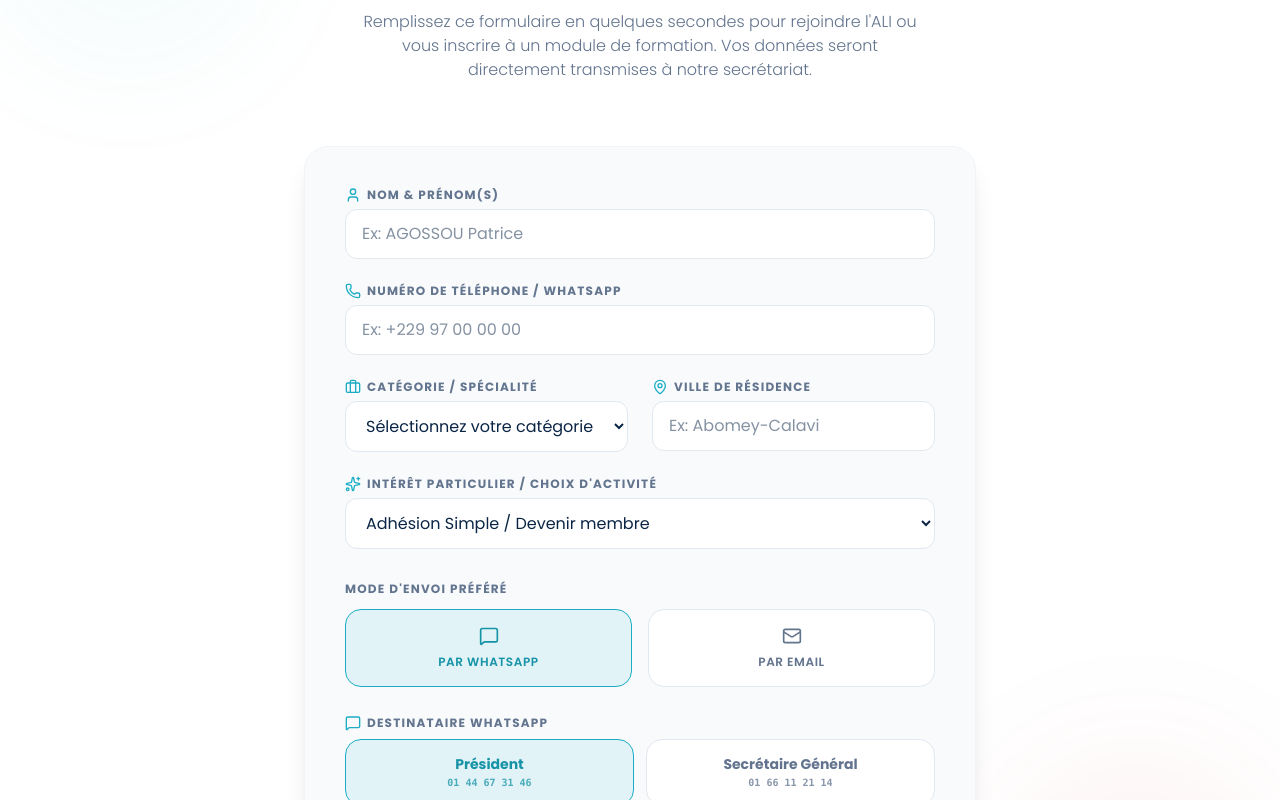
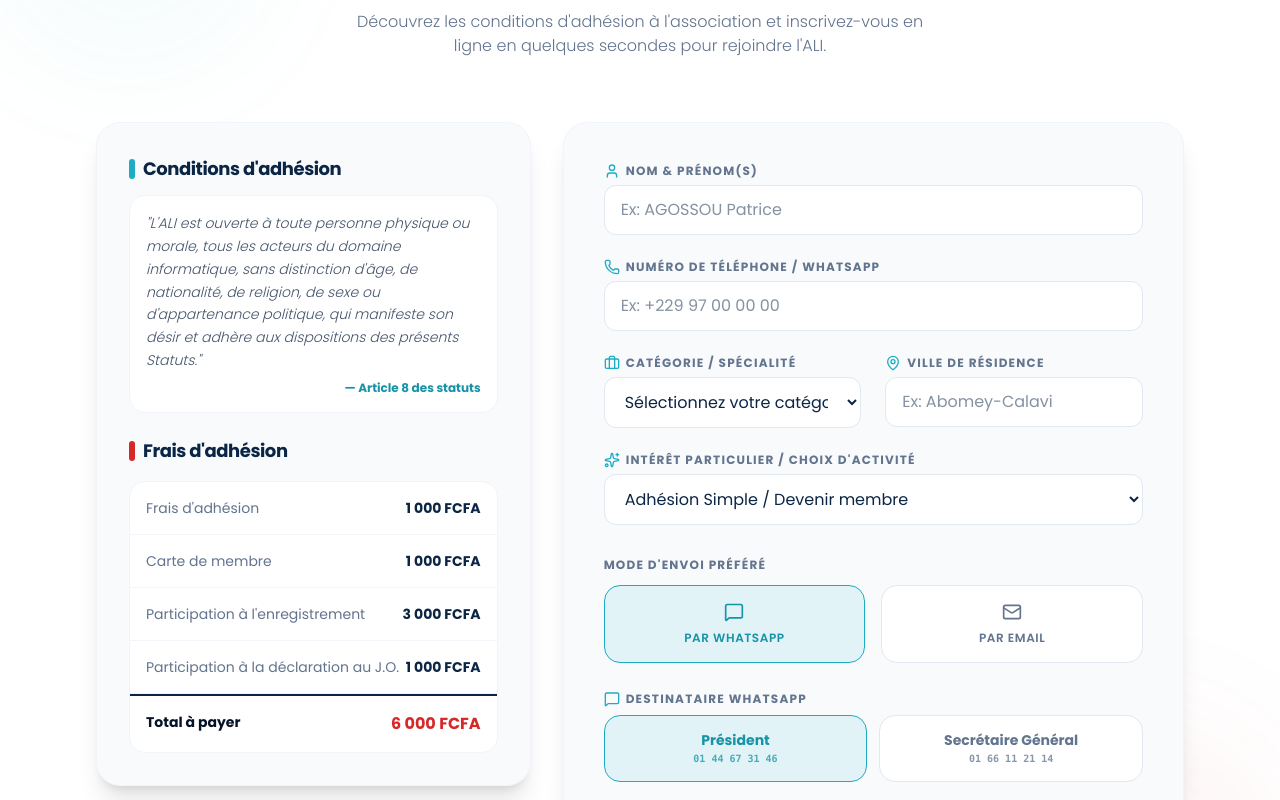
Before and after one commit to joviale1/association-leaders-informaticiens, a React (Vite) app: page / in a window 1280 px wide. Shown: the part 6440-7240 px from the top of the page. Built offline with nearby package versions, Linux system fonts and the light colour scheme.

Commit message:
feat(membership): update membership registration layout
Expand container width and introduce a side-by-side grid layout to accommodate membership conditions and fees information alongside the registration form.

```diff
--- a/src/components/DevenirMembreForm.tsx
+++ b/src/components/DevenirMembreForm.tsx
@@ -106,7 +106,7 @@ Merci de confirmer mon inscription.`;
       <div className="absolute top-0 left-0 w-64 h-64 bg-turquoise-500/5 rounded-full blur-3xl pointer-events-none" />
       <div className="absolute bottom-0 right-0 w-72 h-72 bg-[#D62828]/5 rounded-full blur-3xl pointer-events-none" />
 
-      <div className="max-w-4xl mx-auto px-4 sm:px-6 lg:px-8 relative z-10">
+      <div className="max-w-6xl mx-auto px-4 sm:px-6 lg:px-8 relative z-10">
 
         {/* Section Header */}
         <div className="text-center space-y-4 mb-16">
@@ -118,12 +118,58 @@ Merci de confirmer mon inscription.`;
             Devenir Membre / S'inscrire
           </h2>
           <p className="text-sm sm:text-base text-slate-500 max-w-xl mx-auto font-light">
-            Remplissez ce formulaire en quelques secondes pour rejoindre l'ALI ou vous inscrire à un module de formation. Vos données seront directement transmises à notre secrétariat.
+            Découvrez les conditions d'adhésion à l'association et inscrivez-vous en ligne en quelques secondes pour rejoindre l'ALI.
           </p>
         </div>
 
-        {/* Form Container with interactive animations */}
-        <div className="bg-[#f8fafc] rounded-3xl p-6 sm:p-10 border border-slate-100 shadow-xl max-w-2xl mx-auto text-left">
+        {/* Content Layout Grid */}
+        <div className="grid grid-cols-1 lg:grid-cols-12 gap-8 items-start">
+
+          {/* Conditions & Fees Block */}
+          <div className="lg:col-span-5 bg-[#f8fafc] rounded-3xl p-6 sm:p-8 border border-slate-100 shadow-xl space-y-6 text-left">
+            <div>
+              <h3 className="text-lg font-black text-marine-900 tracking-tight flex items-center gap-2 mb-3">
+                <span className="w-1.5 h-5 bg-turquoise-500 rounded-full" />
+                Conditions d'adhésion
+              </h3>
+              <p className="text-xs sm:text-sm text-slate-600 leading-relaxed italic font-light bg-white p-4 rounded-2xl border border-slate-100 relative">
+                "L'ALI est ouverte à toute personne physique ou morale, tous les acteurs du domaine informatique, sans distinction d'âge, de nationalité, de religion, de sexe ou d'appartenance politique, qui manifeste son désir et adhère aux dispositions des présents Statuts."
+                <span className="block mt-2 text-right text-xs font-bold text-turquoise-600 not-italic">— Article 8 des statuts</span>
+              </p>
+            </div>
+
+            <div className="space-y-4">
+              <h3 className="text-lg font-black text-marine-900 tracking-tight flex items-center gap-2">
+                <span className="w-1.5 h-5 bg-[#D62828] rounded-full" />
+                Frais d'adhésion
+              </h3>
+              <div className="bg-white rounded-2xl border border-slate-100 overflow-hidden divide-y divide-slate-100">
+                <div className="p-4 flex justify-between text-xs sm:text-sm">
+                  <span className="text-slate-500">Frais d'adhésion</span>
+                  <span className="font-extrabold text-marine-900">1 000 FCFA</span>
+                </div>
+                <div className="p-4 flex justify-between text-xs sm:text-sm">
+                  <span className="text-slate-500">Carte de membre</span>
+                  <span className="font-extrabold text-marine-900">1 000 FCFA</span>
+                </div>
+                <div className="p-4 flex justify-between text-xs sm:text-sm">
+                  <span className="text-slate-500">Participation à l'enregistrement</span>
+                  <span className="font-extrabold text-marine-900">3 000 FCFA</span>
+                </div>
+                <div className="p-4 flex justify-between text-xs sm:text-sm">
+                  <span className="text-slate-500">Participation à la déclaration au J.O.</span>
+                  <span className="font-extrabold text-marine-900">1 000 FCFA</span>
+                </div>
+                <div className="p-4 bg-marine-50 flex justify-between text-xs sm:text-sm font-black border-t-2 border-marine-100">
+                  <span className="text-marine-950 font-extrabold">Total à payer</span>
+                  <span className="text-[#D62828] text-sm sm:text-base font-black">6 000 FCFA</span>
+                </div>
+              </div>
+            </div>
+          </div>
+
+          {/* Form Container with interactive animations */}
+          <div className="lg:col-span-7 bg-[#f8fafc] rounded-3xl p-6 sm:p-10 border border-slate-100 shadow-xl text-left">
 
           <AnimatePresence mode="wait">
             {!isSubmitted ? (
@@ -367,6 +413,7 @@ Merci de confirmer mon inscription.`;
         </div>
 
       </div>
-    </section>
+    </div>
+  </section>
   );
 }
```
